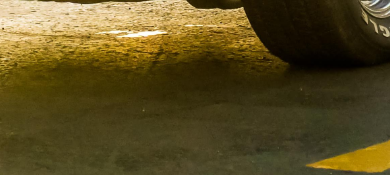
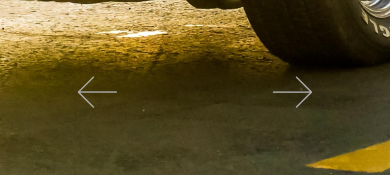
Before and after one commit to timrusin/justtheothershay, a React (Create React App) app: page / in a window 390 px wide. Shown: the part 642-817 px from the top of the page. Built offline with nearby package versions, Linux system fonts and the light colour scheme.

Commit message:
trying to fix mobile view's added white space

```diff
--- a/src/App.css
+++ b/src/App.css
@@ -60,22 +60,9 @@
 }
 
 @media screen and (max-width: 1120px) {
-  .home-carousel{
-    width: 100vw;
-    height: 100vh;
-    background-size: cover;
-    background-position: center;
+   .nav-arrows-container{
+    position: relative;
+    bottom: 600px;
+    display: flex;
   }
-
-  .nav-arrows-container{
-    position: relative;
-    bottom: -10%;
-    display: flex;
-    justify-content: space-around;
-    color: rgb(171, 171, 171);
-    font-size: 45px;
-  }
-
-
-
 }
--- a/src/components/Navbar.css
+++ b/src/components/Navbar.css
@@ -90,21 +90,16 @@ ul {
     top: 20px;
     font-size: 30px;
   }
-    .NavbarItems {
-      position: relative;
-      top: 100px;
-    }
 
     .nav-menu {
       display: flex;
       flex-direction: column;
       justify-content: left;
       width: 100%;
-      height: 485px;
+      height: 400px;
       position: relative;
-      top: 130px;
+      top: -700px;
       left: -100%;
-      opacity: 1;
       transition: all 0.5s ease;
     }
 
```
